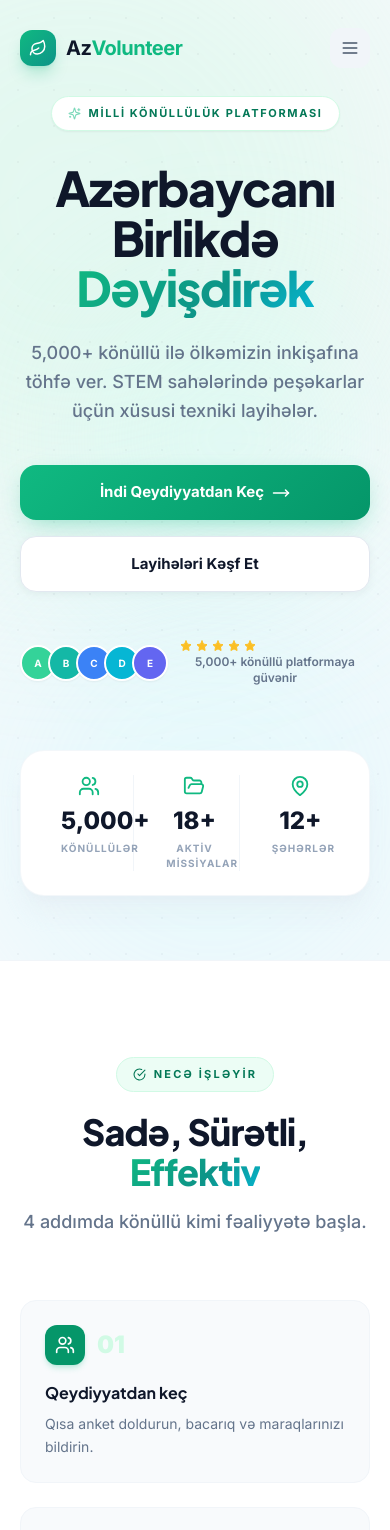
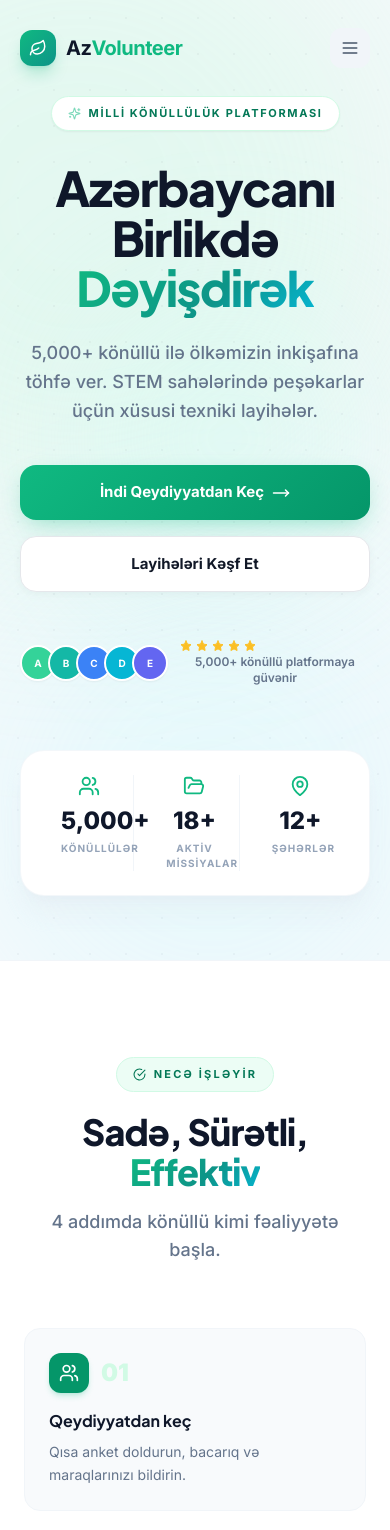
Before and after one commit to maqa817/-AzVolunteer, a Next.js app: page / in a window 390 px wide. Shown: the top 1530 px of the page. Built offline with nearby package versions, Linux system fonts and the light colour scheme.

Commit message:
Refine global CSS for better responsiveness and aesthetics

```diff
--- a/src/app/globals.css
+++ b/src/app/globals.css
@@ -4,17 +4,16 @@
 
 :root {
   --color-bg-primary: #ffffff;
-  --color-bg-secondary: #f8fafc;
-  --color-bg-card: #ffffff;
+  --color-bg-secondary: #f9fafb;
   --color-surface: #ffffff;
   --color-accent: #10b981;
   --color-accent-hover: #059669;
   --color-accent-soft: #ecfdf5;
-  --color-text-primary: #0f172a;
-  --color-text-secondary: #475569;
-  --color-text-muted: #94a3b8;
-  --color-border: #e2e8f0;
-  --color-shadow: rgba(0, 0, 0, 0.05);
+  --color-text-primary: #111827;
+  --color-text-secondary: #4b5563;
+  --color-text-muted: #9ca3af;
+  --color-border: #e5e7eb;
+  --color-shadow: rgba(0, 0, 0, 0.04);
 }
 
 @layer base {
@@ -33,7 +32,10 @@
     @apply antialiased;
   }
 
-  h1, h2, h3, h4, h5, h6 {
+  h1,
+  h2,
+  h3,
+  h4 {
     font-family: var(--font-jakarta), sans-serif;
     color: var(--color-text-primary);
     font-weight: 800;
@@ -41,6 +43,7 @@
 }
 
 @layer components {
+
   /* ── Buttons ── */
   .btn-primary {
     @apply inline-flex items-center justify-center gap-2 px-8 py-4 font-bold rounded-2xl transition-all duration-300;
@@ -48,13 +51,15 @@
     color: white;
     box-shadow: 0 8px 24px -8px rgba(16, 185, 129, 0.45);
   }
+
   .btn-primary:hover {
     @apply -translate-y-0.5;
     box-shadow: 0 16px 36px -8px rgba(16, 185, 129, 0.5);
     filter: brightness(1.05);
   }
+
   .btn-primary:active {
-    @apply scale-[0.97] translate-y-0;
+    @apply scale-[0.98] translate-y-0;
   }
 
   .btn-secondary {
@@ -64,11 +69,13 @@
     color: var(--color-text-primary);
     box-shadow: 0 2px 10px var(--color-shadow);
   }
+
   .btn-secondary:hover {
     @apply -translate-y-0.5 border-slate-300;
     background: #f8fafc;
-    box-shadow: 0 8px 24px rgba(0,0,0,0.08);
+    box-shadow: 0 8px 24px rgba(0, 0, 0, 0.08);
   }
+
   .btn-secondary:active {
     @apply scale-[0.97] translate-y-0;
   }
@@ -84,22 +91,25 @@
     font-size: 15px;
     line-height: 1.5;
   }
+
   .input-field:focus {
     outline: none;
     border-color: var(--color-accent);
     box-shadow: 0 0 0 4px rgba(16, 185, 129, 0.08);
   }
+
   .input-field::placeholder {
     color: #b0bec5;
   }
 
   /* ── Cards ── */
   .card {
-    @apply p-8 transition-all duration-500 relative bg-white;
+    @apply p-6 sm:p-10 transition-all duration-500 relative bg-white;
     border: 1.5px solid #f1f5f9;
     border-radius: 28px;
-    box-shadow: 0 4px 24px -8px rgba(0, 0, 0, 0.06);
+    box-shadow: 0 4px 20px -8px rgba(0, 0, 0, 0.05);
   }
+
   .card:hover {
     @apply -translate-y-1.5;
     box-shadow: 0 20px 50px -15px rgba(0, 0, 0, 0.10);
@@ -108,21 +118,20 @@
 
   /* ── Badges ── */
   .badge-pending {
-    @apply inline-flex items-center px-4 py-1.5 rounded-full text-[11px] font-bold uppercase tracking-widest
-           bg-amber-100 text-amber-700 border border-amber-200;
+    @apply inline-flex items-center px-4 py-1.5 rounded-full text-[11px] font-bold uppercase tracking-widest bg-amber-100 text-amber-700 border border-amber-200;
   }
+
   .badge-approved {
-    @apply inline-flex items-center px-4 py-1.5 rounded-full text-[11px] font-bold uppercase tracking-widest
-           bg-emerald-100 text-emerald-700 border border-emerald-200;
+    @apply inline-flex items-center px-4 py-1.5 rounded-full text-[11px] font-bold uppercase tracking-widest bg-emerald-100 text-emerald-700 border border-emerald-200;
   }
+
   .badge-rejected {
-    @apply inline-flex items-center px-4 py-1.5 rounded-full text-[11px] font-bold uppercase tracking-widest
-           bg-rose-100 text-rose-700 border border-rose-200;
+    @apply inline-flex items-center px-4 py-1.5 rounded-full text-[11px] font-bold uppercase tracking-widest bg-rose-100 text-rose-700 border border-rose-200;
   }
 
   /* ── Layout helpers ── */
   .section-container {
-    @apply max-w-7xl mx-auto px-5 lg:px-12 py-20;
+    @apply max-w-7xl mx-auto px-6 sm:px-8 lg:px-12 py-16 sm:py-24;
   }
 
   /* ── Text gradient ── */
@@ -134,6 +143,10 @@
   .glass-header {
     @apply sticky top-0 z-[100] bg-white/80 backdrop-blur-xl border-b border-slate-100;
   }
+
+  .soft-shadow {
+    box-shadow: 0 10px 30px -10px rgba(0, 0, 0, 0.05);
+  }
 }
 
 /* ── Animations ── */
@@ -141,42 +154,66 @@
   opacity: 0;
   animation: fadeIn 0.7s cubic-bezier(0.16, 1, 0.3, 1) forwards;
 }
+
 .animate-slide-up {
   opacity: 0;
   animation: slideUp 0.8s cubic-bezier(0.16, 1, 0.3, 1) forwards;
 }
+
 .animate-float {
   animation: float 6s ease-in-out infinite;
 }
 
 @keyframes fadeIn {
-  from { opacity: 0; }
-  to   { opacity: 1; }
+  from {
+    opacity: 0;
+  }
+
+  to {
+    opacity: 1;
+  }
 }
 
 @keyframes slideUp {
-  from { opacity: 0; transform: translateY(30px); }
-  to   { opacity: 1; transform: translateY(0); }
+  from {
+    opacity: 0;
+    transform: translateY(30px);
+  }
+
+  to {
+    opacity: 1;
+    transform: translateY(0);
+  }
 }
 
 @keyframes float {
-  0%, 100% { transform: translateY(0px); }
-  50%       { transform: translateY(-10px); }
+
+  0%,
+  100% {
+    transform: translateY(0px);
+  }
+
+  50% {
+    transform: translateY(-10px);
+  }
 }
 
 /* ── Scrollbar ── */
 ::-webkit-scrollbar {
   width: 8px;
 }
+
 ::-webkit-scrollbar-track {
   background: transparent;
 }
+
 ::-webkit-scrollbar-thumb {
   background: #cbd5e1;
   border-radius: 8px;
   border: 2px solid transparent;
   background-clip: content-box;
 }
+
 ::-webkit-scrollbar-thumb:hover {
   background: #94a3b8;
   background-clip: content-box;
@@ -187,6 +224,7 @@
   -ms-overflow-style: none;
   scrollbar-width: none;
 }
+
 .scrollbar-hide::-webkit-scrollbar {
   display: none;
 }
```
